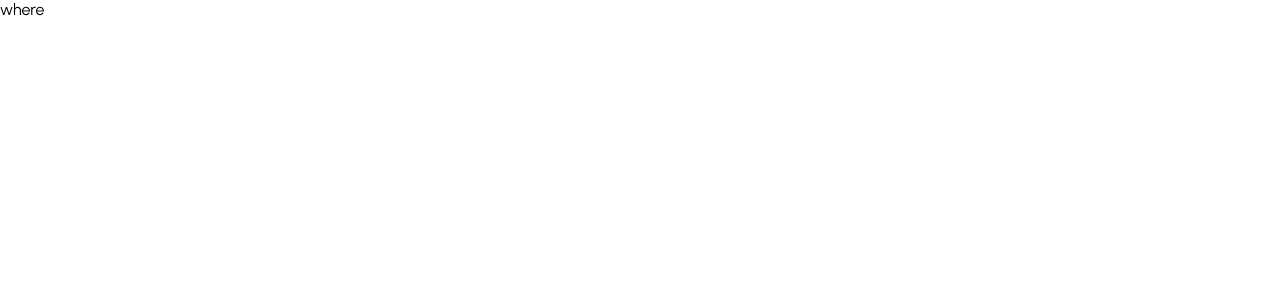
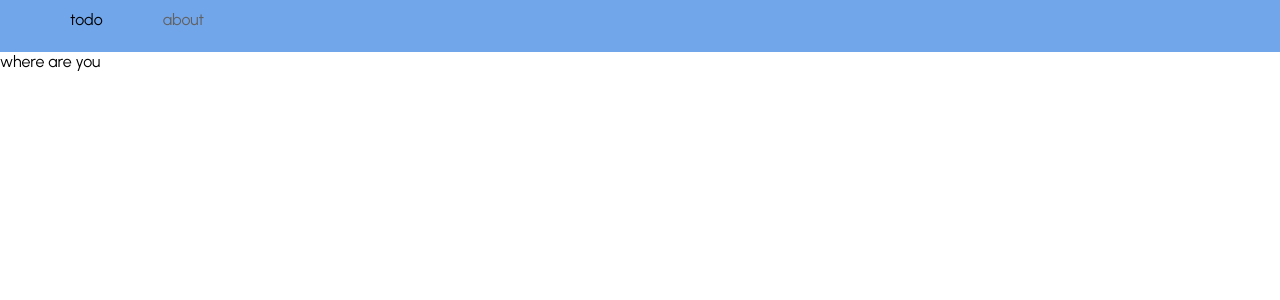
Before and after one commit to Rainbow2544/todo-list, a React (Create React App) app: page / in a window 1280 px wide. Shown: the top 300 px of the page. Built offline with nearby package versions, Linux system fonts and the light colour scheme.

Commit message:
finish about page and Navbar component

```diff
--- a/package.json
+++ b/package.json
@@ -8,6 +8,8 @@
     "@testing-library/user-event": "^13.5.0",
     "react": "^18.2.0",
     "react-dom": "^18.2.0",
+    "react-router": "^6.9.0",
+    "react-router-dom": "^6.8.2",
     "react-scripts": "5.0.1",
     "styled-components": "^5.3.9",
     "web-vitals": "^2.1.4"
--- a/src/App.jsx
+++ b/src/App.jsx
@@ -1,11 +1,20 @@
+import { BrowserRouter as Router, Routes, Route } from "react-router-dom";
+import NavBar from "./components/NavBar";
+import About from "./pages/About";
 import Home from "./pages/Home";
 
 
 function App() {
   return (
-    <div className="App">
-      <Home />
-    </div>
+    <>
+      <Router>
+        <NavBar />
+        <Routes>
+          <Route path="/" element={<Home />} />
+          <Route path='/about' element={<About/>} />
+        </Routes>
+      </Router>
+    </>
   );
 }
 
--- /dev/null
+++ b/src/components/NavBar.css
@@ -0,0 +1,14 @@
+.Container{
+    width: 100%;
+    background-color: #72a6eb;
+    height:6.5vh;
+}
+ul{
+    list-style: none;
+    display: flex;
+}
+li{
+    margin: 10px 30px;
+    cursor: pointer;
+    color: #616161;
+}
--- a/src/components/NavBar.jsx
+++ b/src/components/NavBar.jsx
@@ -1,15 +1,33 @@
 import React from 'react';
-import style from 'styled-components';
-
-const Container = style.div`
-    width: 100%;
-`
+import { useLocation, useNavigate } from 'react-router-dom';
+import "./NavBar.css"
 
 function NavBar() {
+  const location = useLocation();
+  const navigate = useNavigate();
+
+
+
+  function checkPathMatchRoute(route){
+    if(route === location.pathname){
+      return "black";
+    }
+    return "#616161";
+
+  }
+
   return (
-    <Container>
-        <p>where</p>
-    </Container>
+    <div className='Container'>
+        <ul>
+          <li onClick={()=>navigate("/")}
+            style={{color:`${checkPathMatchRoute("/")}`}}
+
+          >todo</li>
+          <li onClick={()=>navigate("/about")}
+            style={{color:`${checkPathMatchRoute("/about")}`}}
+          >about</li>
+        </ul>
+    </div>
   )
 }
 
--- /dev/null
+++ b/src/pages/About.jsx
@@ -0,0 +1,13 @@
+import styled from "styled-components";
+
+const Container = styled.div`
+  margin-top: 20px;
+`
+
+function About() {
+  return (
+    <Container>about works!</Container>
+  )
+}
+
+export default About;
--- a/src/pages/Home.jsx
+++ b/src/pages/Home.jsx
@@ -1,11 +1,13 @@
 import NavBar from "../components/NavBar";
+
 
 function Home() {
   return (
     <div>
-        <NavBar />
+
+        where are you
     </div>
   )
 }
 
-export default Home
+export default Home;
```
Also changed, not shown: 1 other file (tests, documents, lock files or other folders).
